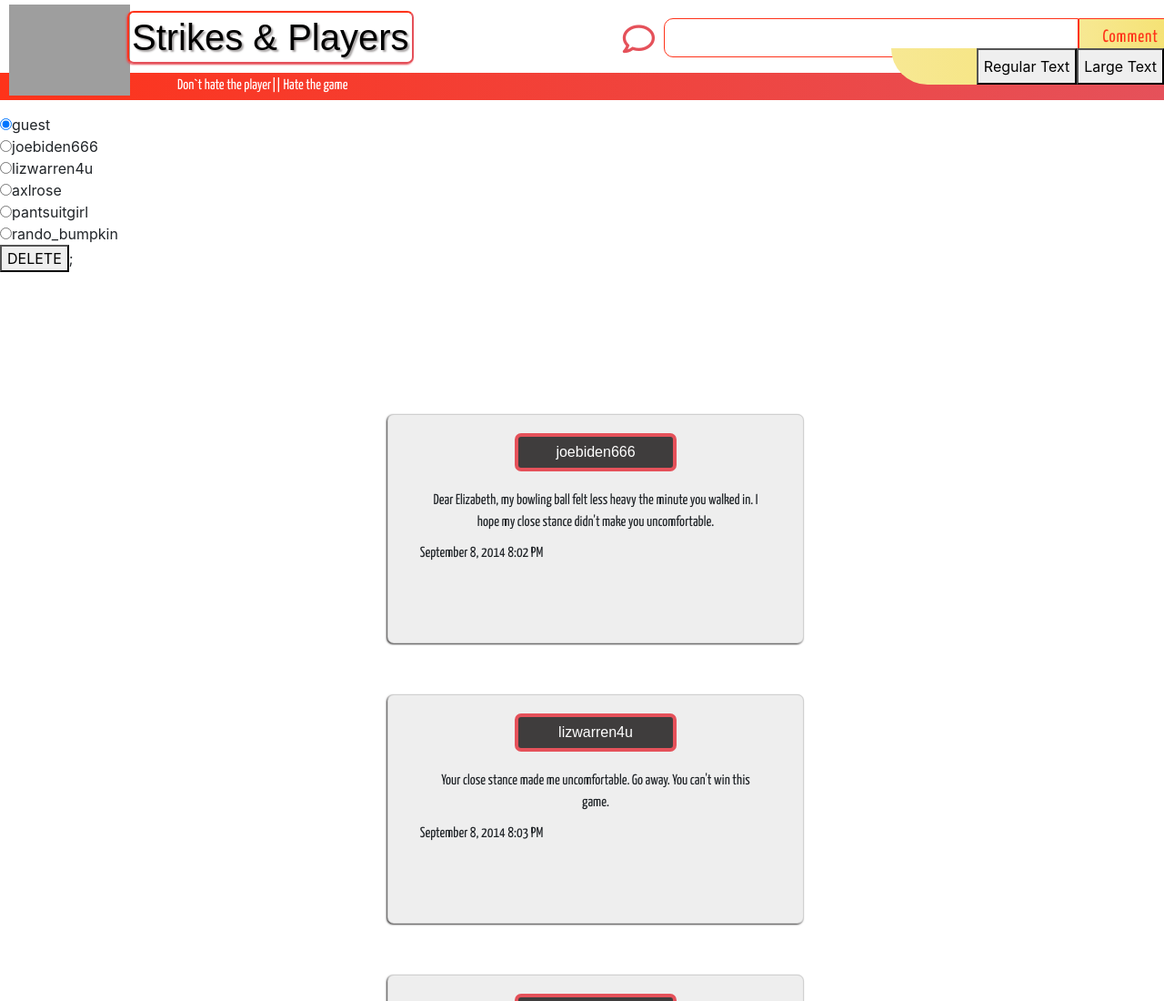
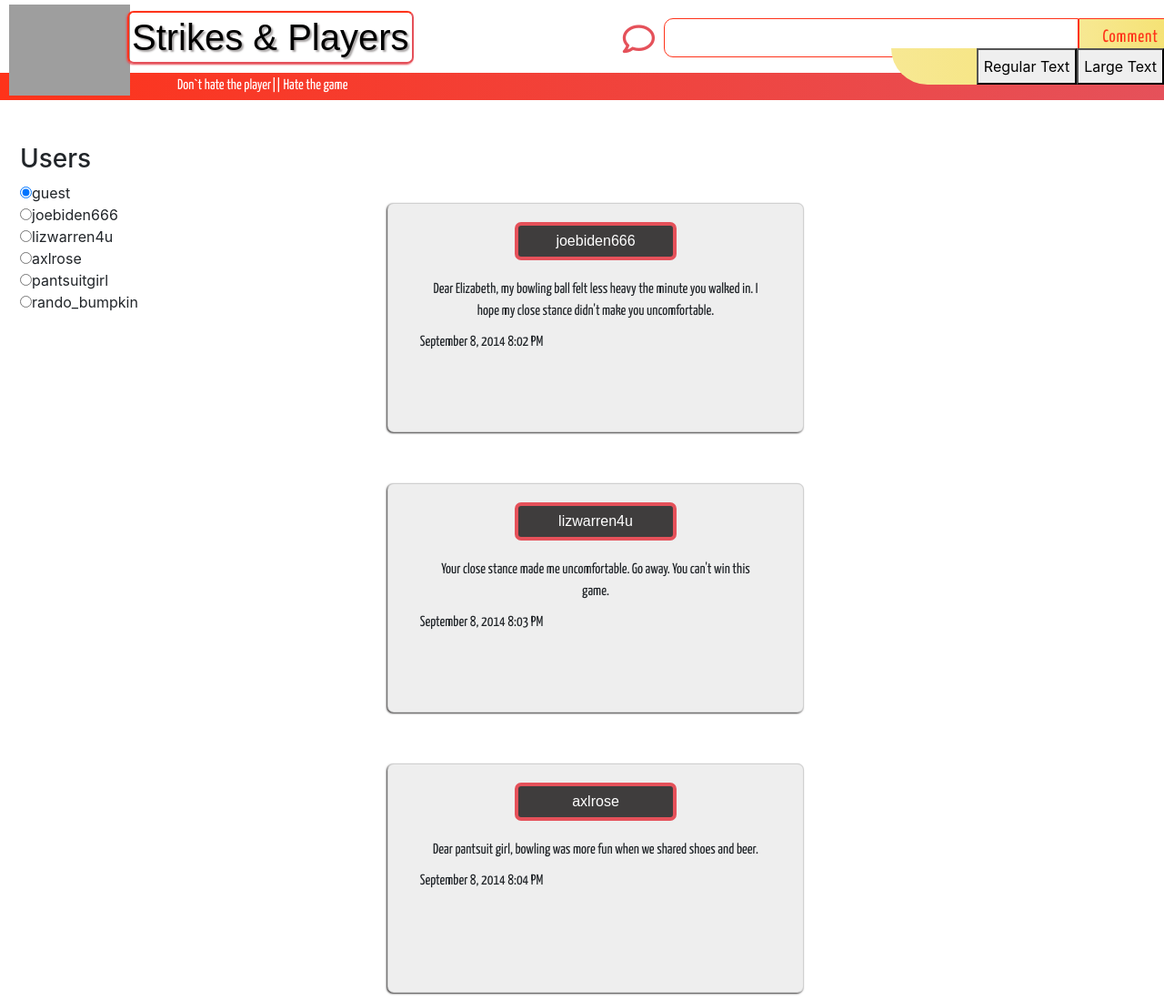
Before and after one commit to nss-evening-cohort-9/chatty-greyjoy, a website built with webpack: page src/index.html in a window 1280 px wide. Shown: the top 1100 px of the page at 91% size. Built offline with nearby package versions, Linux system fonts and the light colour scheme; grey boxes are pictures that could not be loaded; a web font is replaced by a local one.

Commit message:
sideBar is fixed and working

```diff
--- a/src/index.html
+++ b/src/index.html
@@ -38,14 +38,11 @@
       <button id="optionRegular">Regular Text</button>
     </div>
     <!--End text size buttons-->
+
 <!--Begin side bar-->
-  <div class="wrapper">
-    <nav id="sidebar">
-        <div class="sidebar-header">
+  <div class="sidenav">
       <h3>Users</h3>
-        </div>
     <ul class="list-unstyled components">
-            <li class="active">
       <li>
         <input type="radio" name="radio" class="userSelector" value="guest" id="guest">guest</input>
       </li>
@@ -64,12 +61,9 @@
       <li>
           <input type="radio" name="radio" class="userSelector" value="rando_bumpkin" id="rando_bumpkin">rando_bumpkin
       </li>
-            <button id="deleteButton">DELETE</button>;
     </ul>
-    </nav>
   </div>
 <!--End side bar-->
-
 
     <div id="msgPrintingDiv"></div>
 
--- a/src/styles/main.scss
+++ b/src/styles/main.scss
@@ -1,6 +1,7 @@
 @import "~bootstrap/scss/bootstrap";
 @import '../styles/colorsAndFonts.scss';
 @import './sideBar.scss';
+@import './sideNav.scss';
 
 @import '../javascripts/components/navBar/navBar.scss';
 
--- /dev/null
+++ b/src/styles/sideNav.scss
@@ -0,0 +1,27 @@
+@import "~bootstrap/scss/bootstrap";
+@import '../styles/colorsAndFonts.scss';
+
+.sidenav {
+  width: 160px; /* Set the width of the sidebar */
+  position: fixed; /* Fixed Sidebar (stay in place on scroll) */
+  // z-index: 10; /* Stay on top */
+  // top: 20; /* Stay at the top */
+  left: 0;
+  background-color: white;
+  overflow-x: hidden; /* Disable horizontal scroll */
+  padding-top: 20px;
+  margin-top: 55px;
+  margin-left: 22px;
+}
+
+/* Style page content */
+.main {
+  margin-left: 160px; /* Same as the width of the sidebar */
+  padding: 0px 10px;
+}
+
+/* On smaller screens, where height is less than 450px, change the style of the sidebar (less padding and a smaller font size) */
+@media screen and (max-height: 450px) {
+  .sidenav {padding-top: 15px;}
+  .sidenav a {font-size: 18px;}
+}
```
Lines whose indentation alone changed are shown as unchanged.
